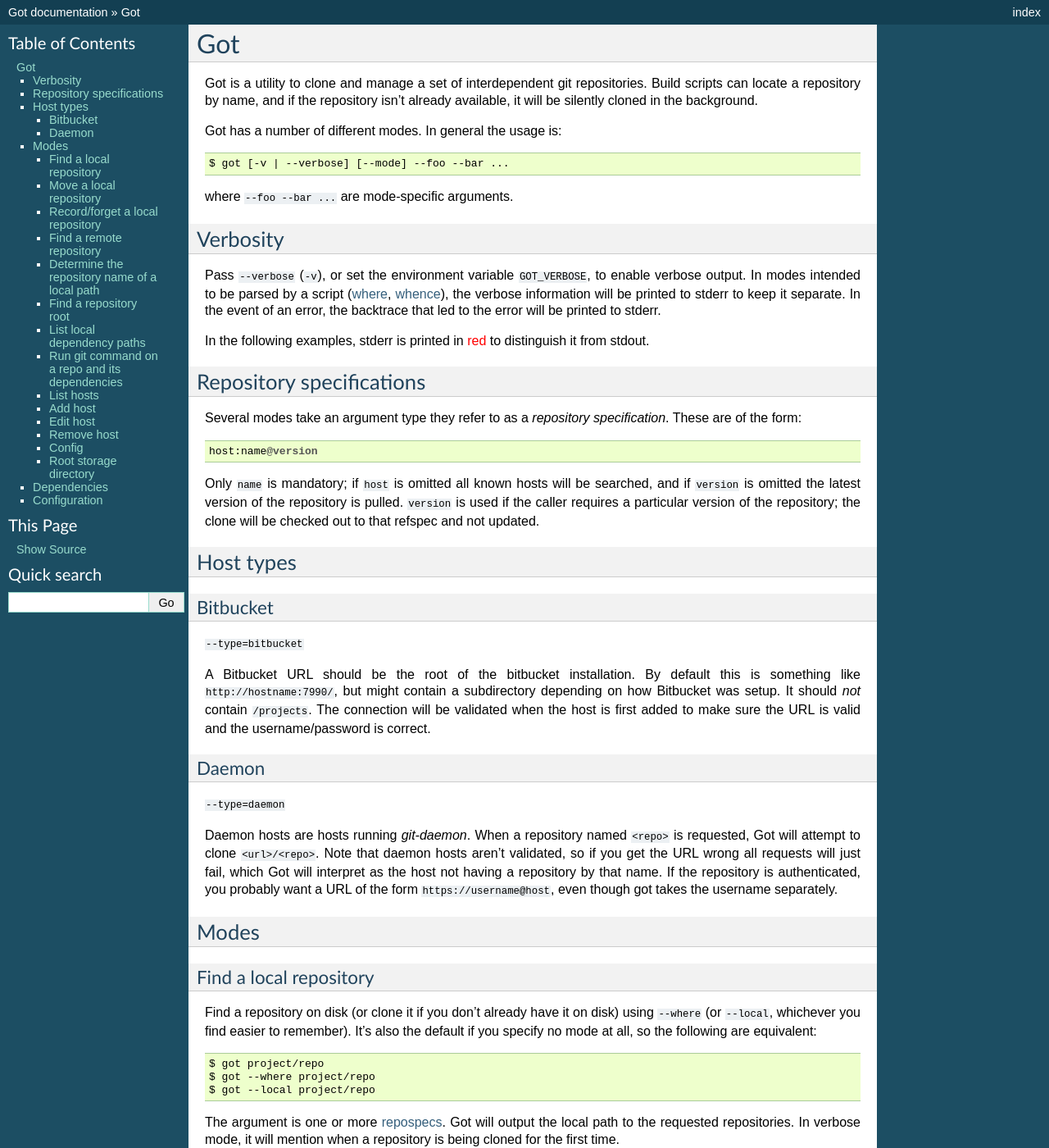
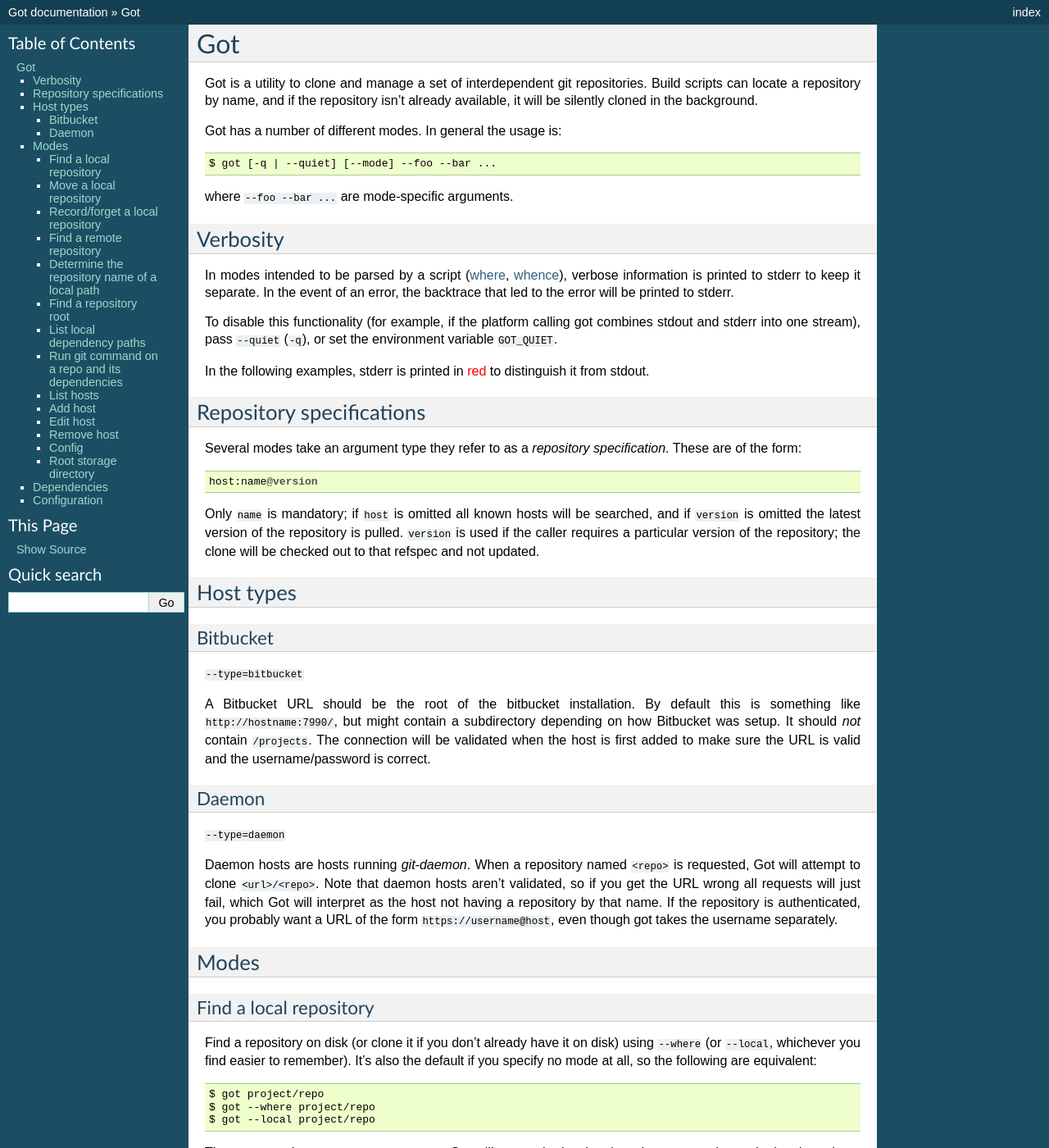
Before and after one commit to mrozekma/got, a Sphinx documentation site: the page built from doc/index.rst, in a window 1280 px wide and 1400 px high. Shown: the whole window at 82% size. Built offline with Sphinx 7.4.7, drawn with Linux system fonts in a browser that asks for light colours; some of the changed text lies outside the part shown.

Commit message:
Verbose by default; use -q/--quiet or set GOT_QUIET environment variable to disable. Fixes #21

```diff
--- a/doc/index.rst
+++ b/doc/index.rst
@@ -5,14 +5,16 @@
 
 Got has a number of different modes. In general the usage is::
 
-   $ got [-v | --verbose] [--mode] --foo --bar ...
+   $ got [-q | --quiet] [--mode] --foo --bar ...
 
 where ``--foo --bar ...`` are mode-specific arguments.
 
 Verbosity
 ---------
 
-Pass ``--verbose`` (``-v``), or set the environment variable ``GOT_VERBOSE``, to enable verbose output. In modes intended to be parsed by a script (:ref:`where <where>`, :ref:`whence <whence>`), the verbose information will be printed to stderr to keep it separate. In the event of an error, the backtrace that led to the error will be printed to stderr.
+In modes intended to be parsed by a script (:ref:`where <where>`, :ref:`whence <whence>`), verbose information is printed to stderr to keep it separate. In the event of an error, the backtrace that led to the error will be printed to stderr.
+
+To disable this functionality (for example, if the platform calling got combines stdout and stderr into one stream), pass ``--quiet`` (``-q``), or set the environment variable ``GOT_QUIET``.
 
 .. role:: stderr-example
 
@@ -69,7 +71,7 @@
 .. code-block:: text
    :emphasize-lines: 2-5
 
-   $ got -v project/repo project/repo2
+   $ got project/repo project/repo2
    No local clone on record
    Cloning http://user@localhost:7990/scm/project/repo.git to ~/.got/repos/host/project/repo
    No local clone on record
@@ -79,7 +81,7 @@
 
 Future calls will remember the path to the repository and simply output it::
 
-   $ got -v project/repo
+   $ got project/repo
    ~/.got/repos/host/project/repo
 
 Note that in order to automatically clone repositories, you need to :ref:`add hosts <add-host>` for Got to search.
@@ -177,7 +179,7 @@
    $ got --whence project/bad-repo
 
 
-   $ got -v --whence project/bad-repo
+   $ got --whence project/bad-repo
    my-bitbucket: Repository project/bad-repo does not exist
    No valid host has a record of the requested repository
 
```
Also changed, not shown: 1 other file.
